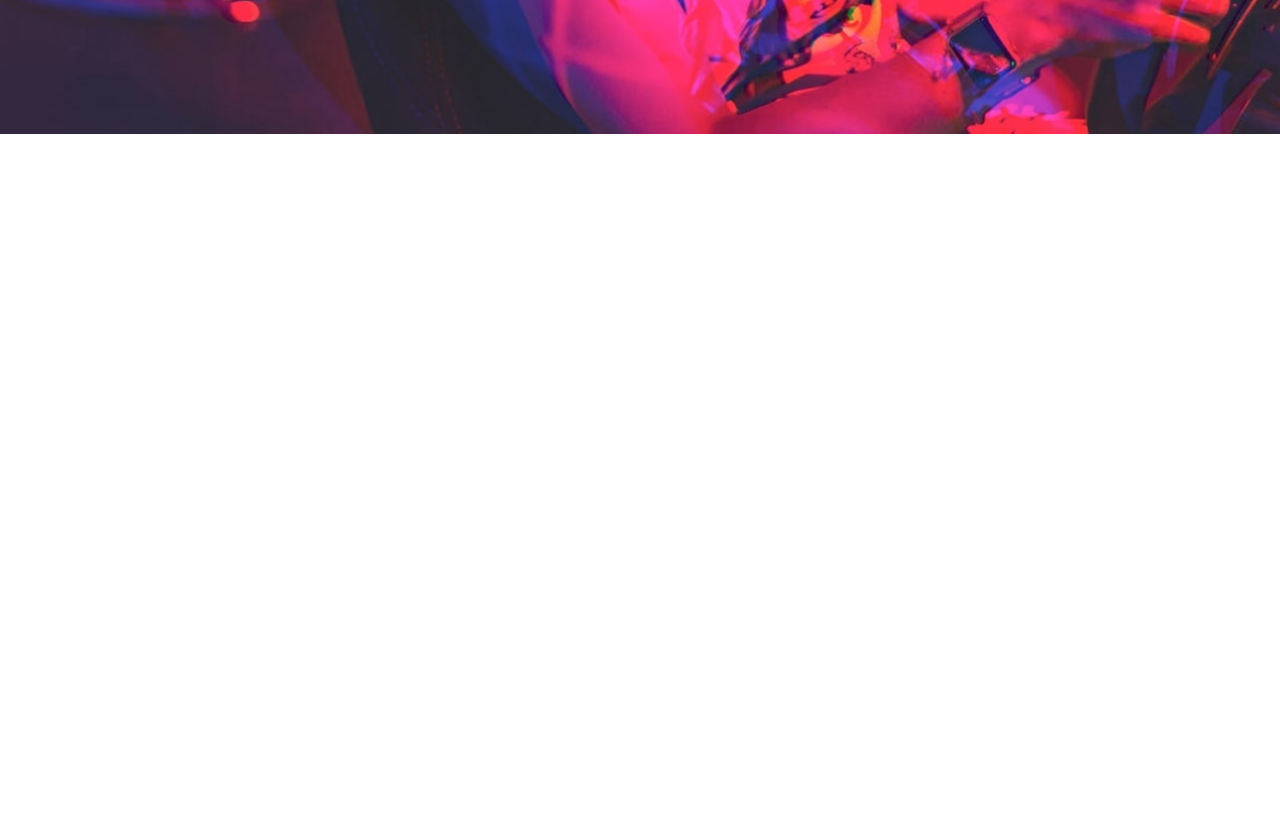
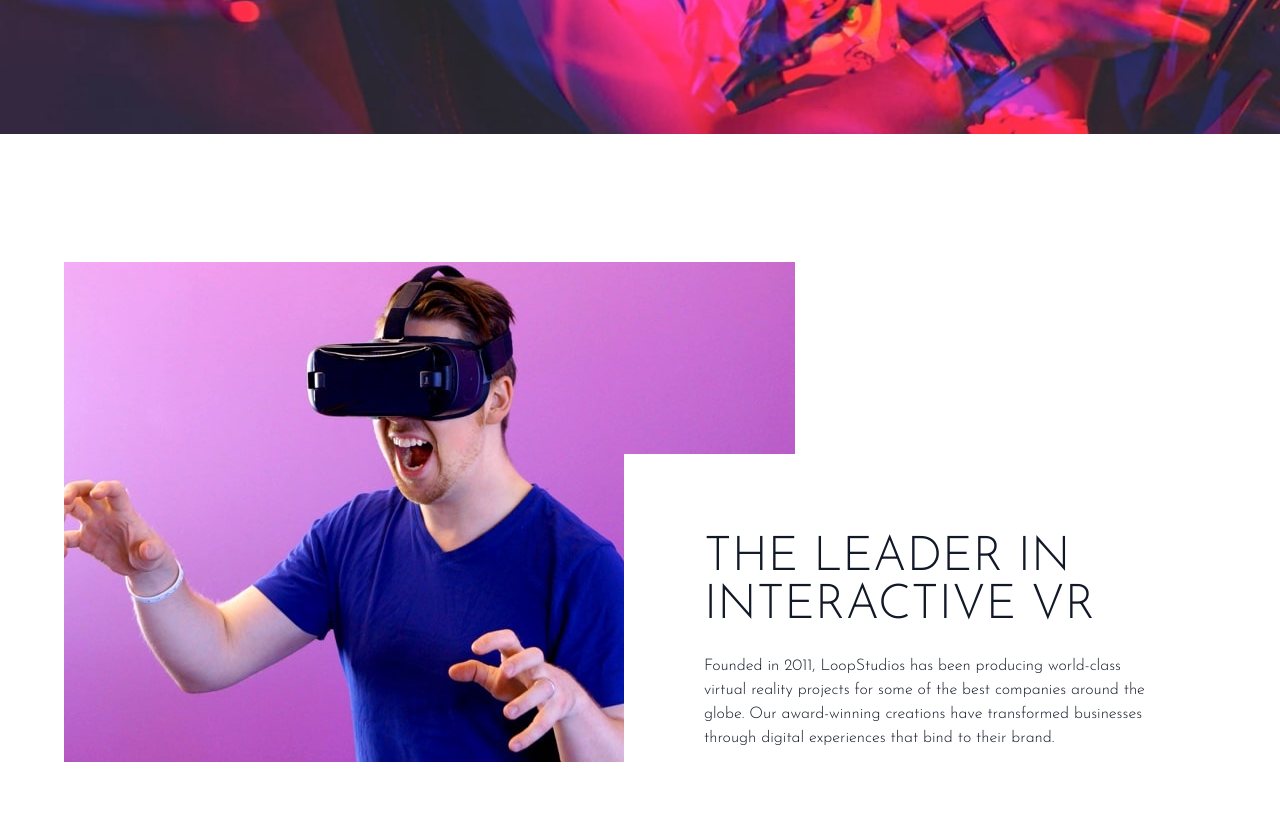
Before and after one commit to SuperPsycho4347/Website-Projects, a website: page Loop Studios Website/index.html in a window 1280 px wide. Shown: the part 522-1355 px from the top of the page. Before the commit the page ends 800 px from the top, so only its background shows below. Drawn offline with Linux system fonts and the light colour scheme.

Commit message:
added features section.

```diff
--- a/Loop Studios Website/index.html
+++ b/Loop Studios Website/index.html
@@ -50,5 +50,19 @@
         </div>
       </div>
     </section>
+
+    <!-- Features Section -->
+    <div id="feature">
+      <!-- Features Container -->
+      <div class="relative container flex flex-col max-w-6xl mx-auto my-32 px-6 text-gray-900 md:flex-row md:px-0">
+        <!-- Image -->
+        <img src="images/desktop/image-interactive.jpg" alt="">
+        <!-- Text Container -->
+        <div class="top-48 pr-0 bg-white md:absolute md:right-0 md:py-20 md:pl-20">
+          <h2 class="max-w-lg mt-10 mb-6 font-sans text-4xl text-center text-gray-900 uppercase md:text-5xl md:mt-0 md:text-left">The Leader In Interactive VR</h2>
+          <p class="max-w-md text-center md:text-left">Founded in 2011, LoopStudios has been producing world-class virtual reality projects for some of the best companies around the globe. Our award-winning creations have transformed businesses through digital experiences that bind to their brand.</p>
+        </div>
+      </div>
+    </div>
 </body>
 </html>
```
Also changed, not shown: Loop Studios Website/css/style.css.
